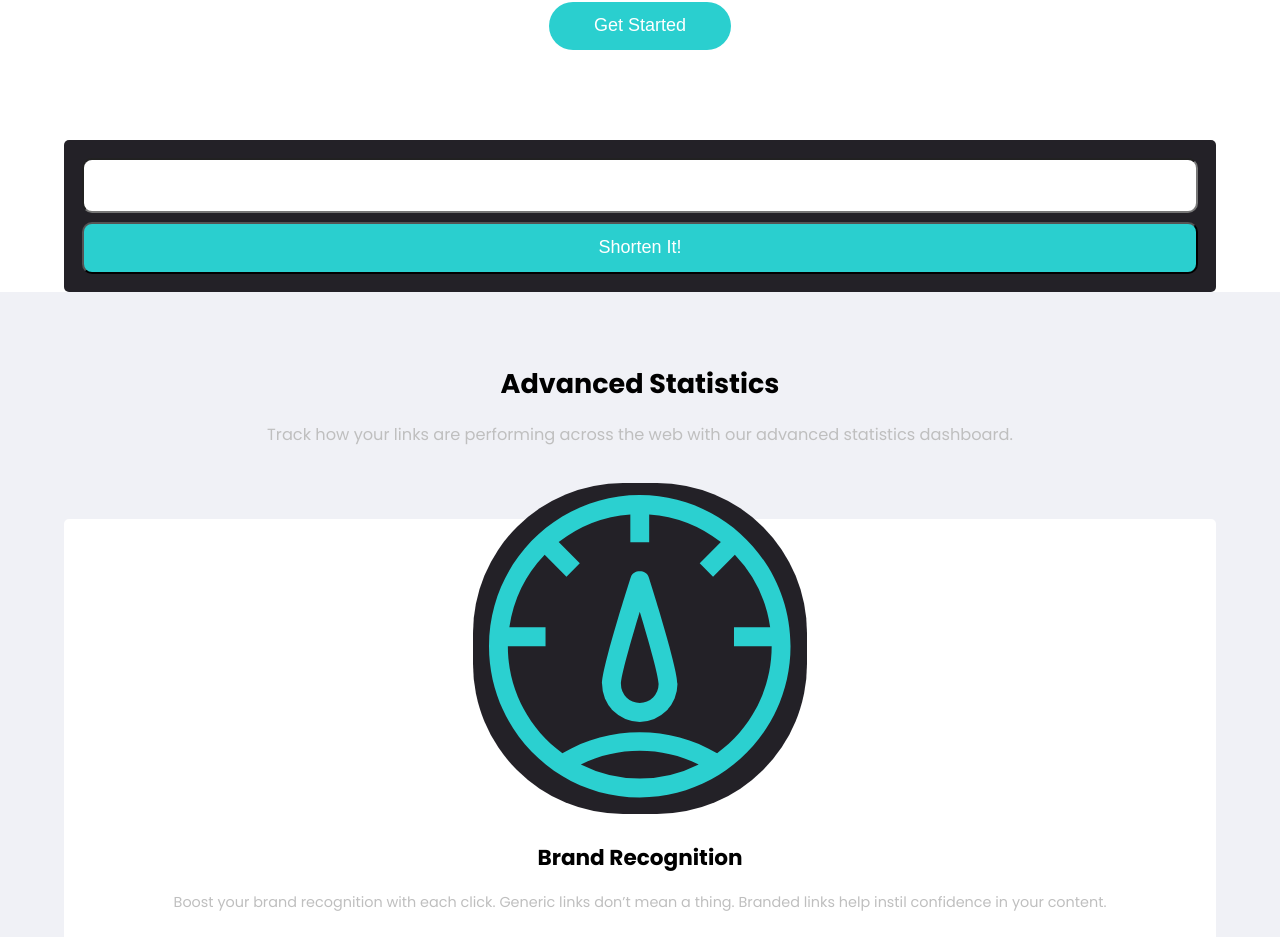
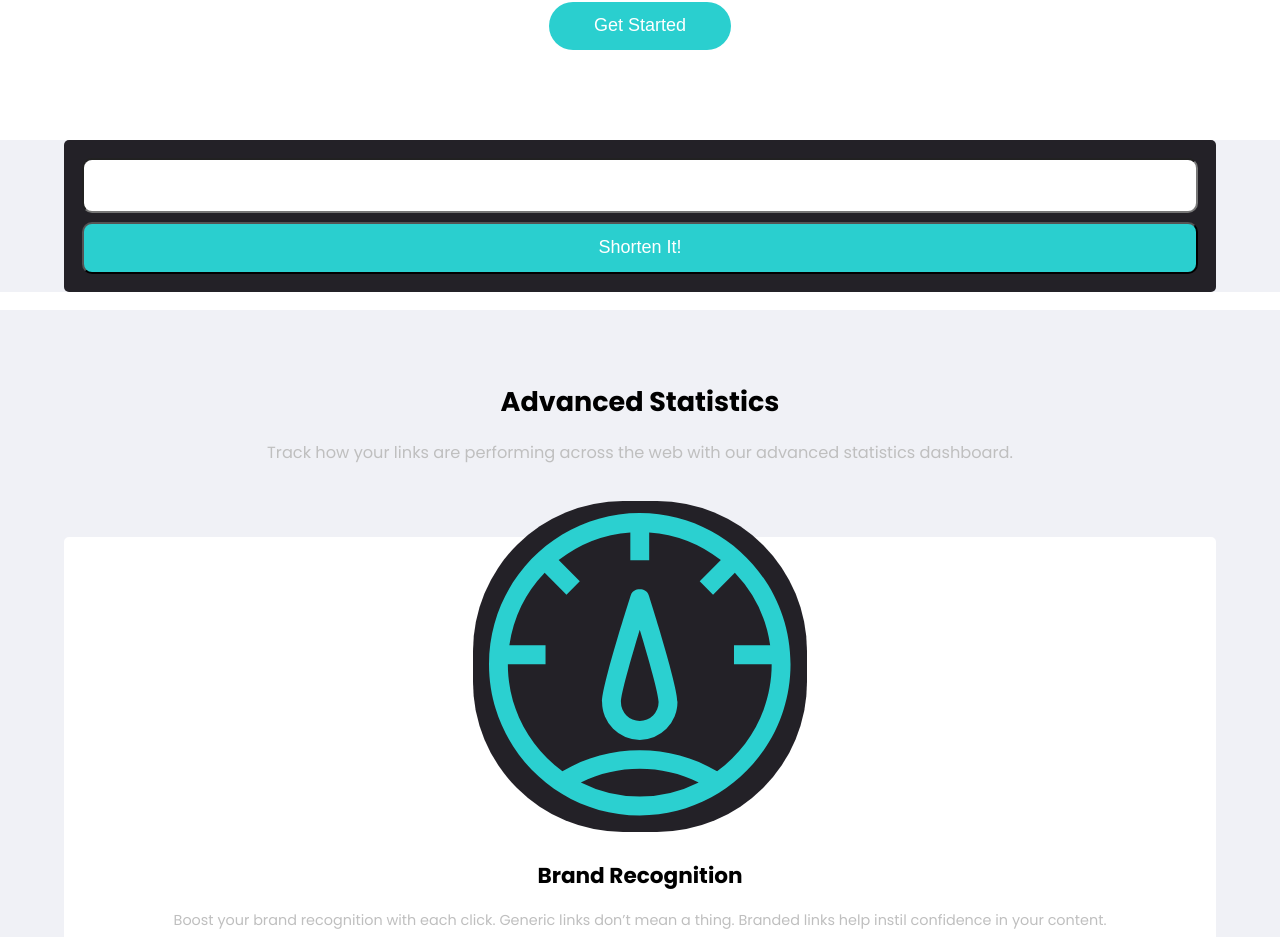
Before and after one commit to abe-m1/url-shortening-webpage, a Vue app: page / in a window 1280 px wide. Shown: the part 1070-2007 px from the top of the page. Built offline with nearby package versions, Linux system fonts and the light colour scheme.

Commit message:
style fixes for results

```diff
--- a/src/components/Shorten.vue
+++ b/src/components/Shorten.vue
@@ -1,5 +1,5 @@
 <template>
-  <section >
+  <section class="shorten-container">
     <div class="shorten">
     <input type="text" @input="onInput"/>
     <button @click="onClick">Shorten It!</button>
@@ -41,6 +41,10 @@ export default {
 
 <!-- Add "scoped" attribute to limit CSS to this component only -->
 <style scoped lang="scss">
+
+.shorten-container {
+  background-color: #f0f1f6;
+}
 .shorten {
   background-color: $veryDarkViolet;
   width: 90%;
@@ -48,6 +52,7 @@ export default {
   padding: 2rem;
   border-radius: 5px;
   z-index: 5;
+  margin-bottom: 2rem;
 }
 
 .shorten input {
--- a/src/components/ShortenedItem.vue
+++ b/src/components/ShortenedItem.vue
@@ -16,9 +16,15 @@ export default {
 
 <style scoped lang="scss">
 .item-container {
+  width: 90%;
+  margin: auto;
   padding: 2rem;
   background-color: white;
-  text-align: center;
+  border-radius: 10px;
+
+  &:not(:last-of-type){
+    margin-bottom: 2rem;
+  }
 }
 
 .copy-button {
@@ -39,9 +45,12 @@ hr {
 
 .original-link {
   margin-bottom: 1rem;
+  font-size: 1.6rem;
 }
 
 .short-link {
   color: $cyan;
+  margin-bottom: 2rem;
+  font-size: 1.6rem;
 }
 </style>
```
